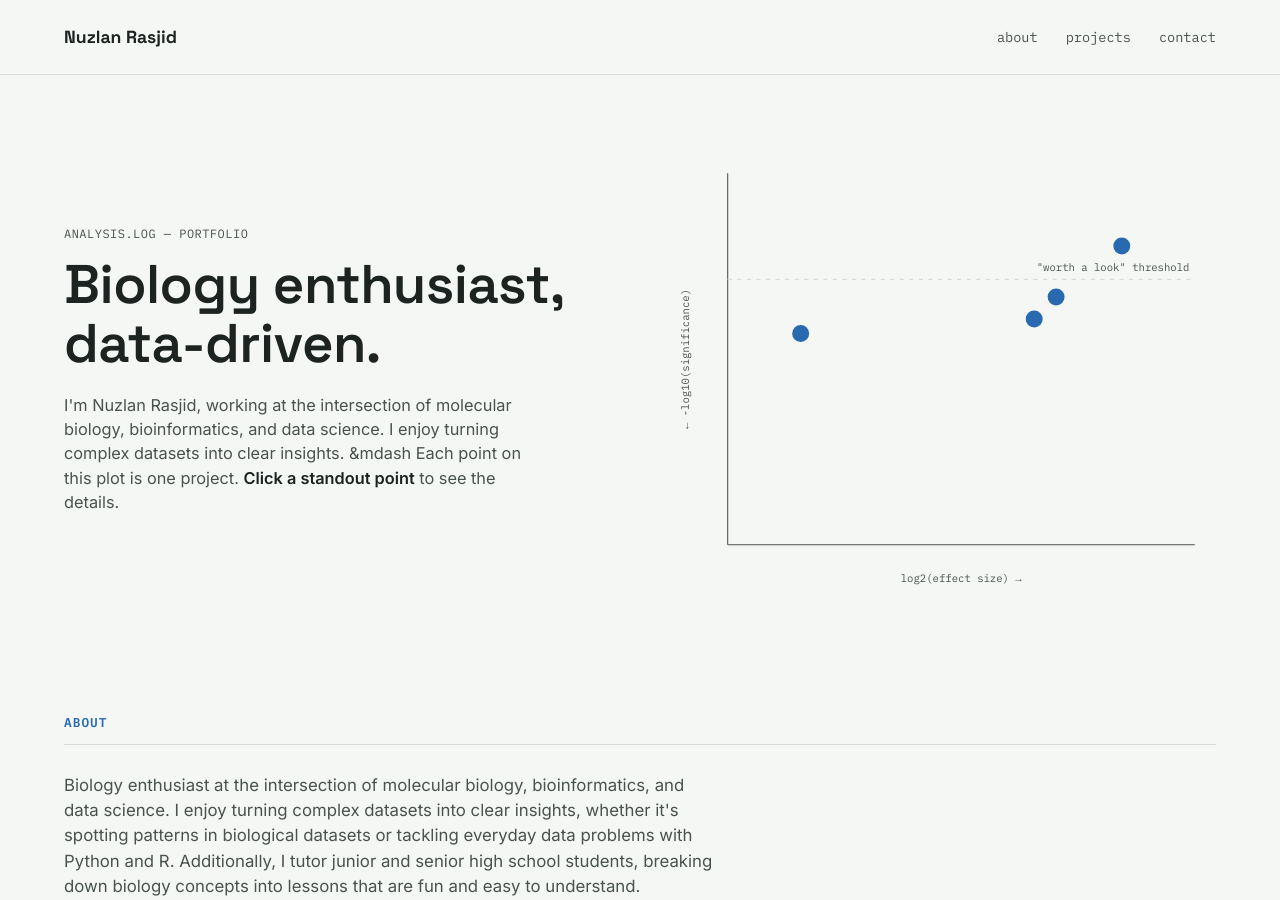
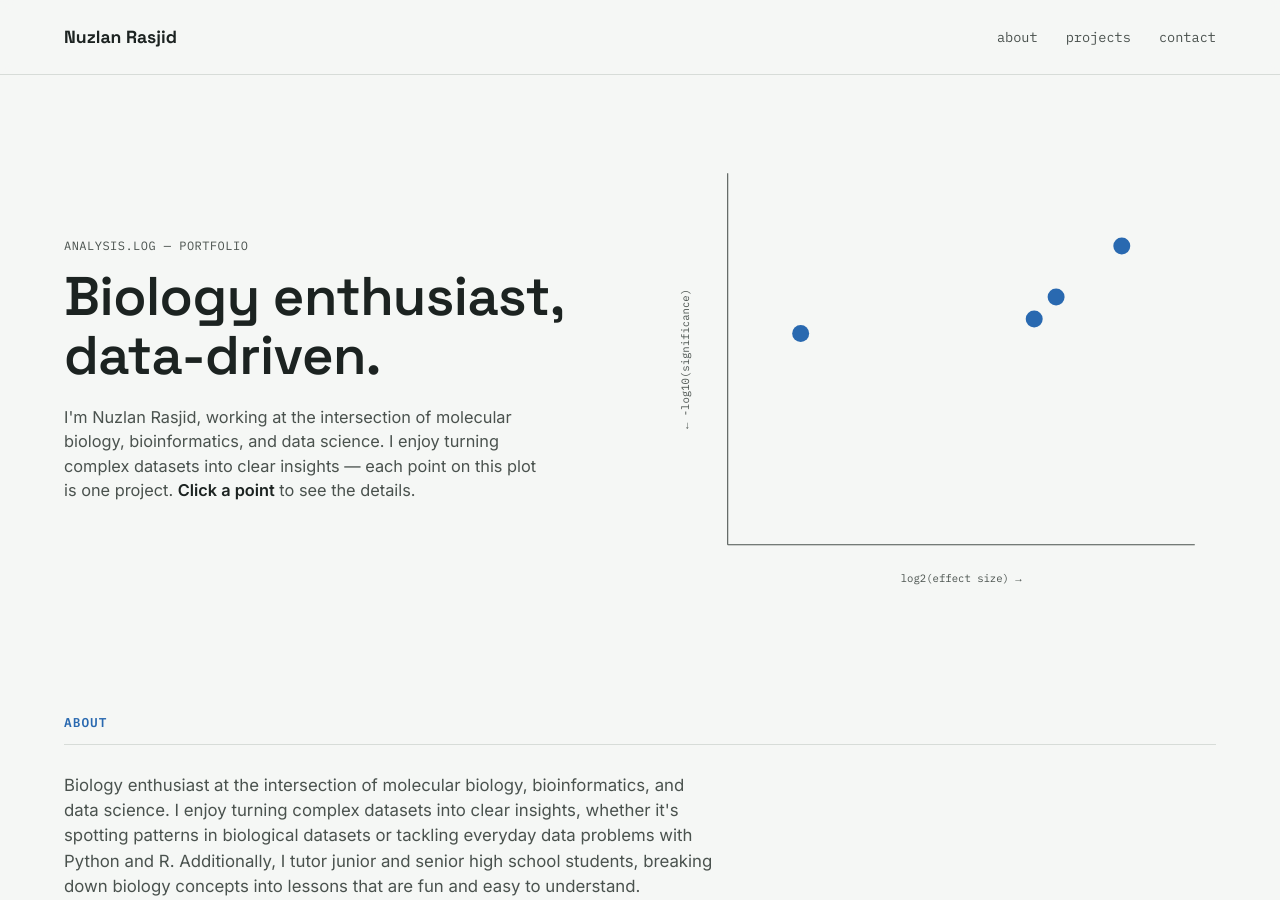
Before and after one commit to nuzlanrasjid/nuzlanrasjid.github.io, a Jekyll site: the page built from index.html, in a window 1280 px wide and 900 px high. Built offline with Jekyll 4.4.1, drawn with Linux system fonts in a browser that asks for light colours.

Commit message:
Update index.html

```diff
--- a/index.html
+++ b/index.html
@@ -10,20 +10,18 @@ title: Home
     <p class="hero__subtitle">
       I'm {{ site.title }}, working at the intersection of molecular biology,
       bioinformatics, and data science. I enjoy turning complex datasets into
-      clear insights. &mdash Each point on this plot is one project.
-      <strong>Click a standout point</strong> to see the details.
+      clear insights &mdash; each point on this plot is one project.
+      <strong>Click a point</strong> to see the details.
     </p>
   </div>
 
   <div class="hero__plot">
-    <svg id="volcano-plot" viewBox="0 0 520 420" role="img" aria-label="Volcano plot showing projects as data points">
+    <svg id="volcano-plot" viewBox="0 0 520 420" role="img" aria-label="Plot showing projects as data points">
       <!-- axes -->
       <line class="axis" x1="60" y1="20" x2="60" y2="370"></line>
       <line class="axis" x1="60" y1="370" x2="500" y2="370"></line>
       <text class="axis-label" x="280" y="405" text-anchor="middle">log2(effect size) &rarr;</text>
       <text class="axis-label axis-label--y" x="-195" y="24" text-anchor="middle" transform="rotate(-90)">&larr; -log10(significance)</text>
-      <line class="threshold" x1="60" y1="120" x2="500" y2="120" stroke-dasharray="4 5"></line>
-      <text class="axis-label" x="495" y="112" text-anchor="end">"worth a look" threshold</text>
       <g id="plot-points"></g>
     </svg>
     <div id="plot-tooltip" class="plot-tooltip" hidden></div>
```
